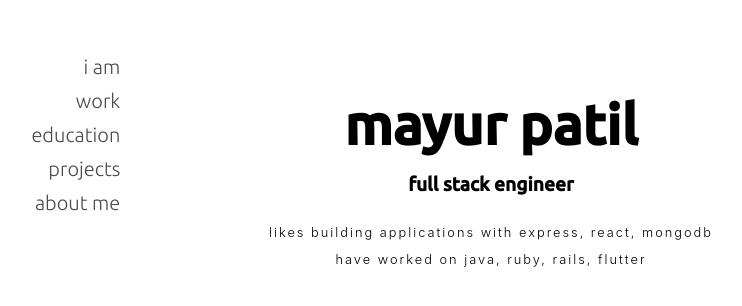
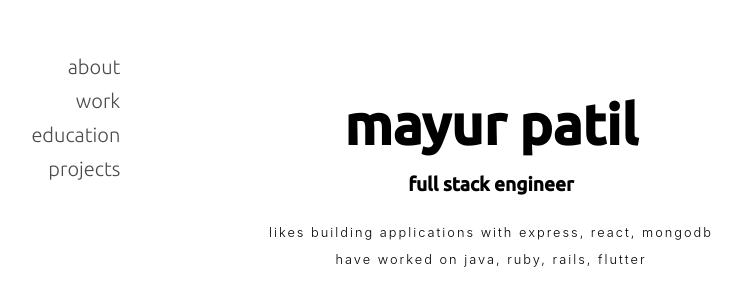
Before and after one commit to pmayur/portfolio, a React (Create React App) app: page / in a window 1280 px wide. Shown: the part 214-520 px from the top of the page, without its empty margins (149-891 px from the left). Built offline with nearby package versions, Linux system fonts and the light colour scheme.

Commit message:
update: re-arrange routes

```diff
--- a/src/App.jsx
+++ b/src/App.jsx
@@ -3,7 +3,6 @@ import Me           from "./components/me/Me"
 import Work         from "./components/work/Work"
 import Education    from "./components/education/Education"
 import Projects     from "./components/projects/Projects"
-import About        from "./components/about/About"
 
 import { MemoryRouter as Router, Switch, Route } from "react-router-dom";
 
@@ -32,10 +31,6 @@ function App() {
                         path="/projects"
                         component={() => <Projects />}
                     />
-                    <Route
-                        path="/aboutme"
-                        component={() => <About />}
-                    />
                 </Switch>
 
                 <div></div>
--- a/src/components/navigation/Navigator.jsx
+++ b/src/components/navigation/Navigator.jsx
@@ -9,7 +9,7 @@ export default function Navigator() {
         <div id="navigator">
             <div id="link-list">
                 <Link to="/" style={TEXTDECOR}>
-                    <div className="link">i am</div>
+                    <div className="link">about</div>
                 </Link>
 
                 <Link to="/work" style={TEXTDECOR}>
@@ -23,10 +23,6 @@ export default function Navigator() {
                 <Link to="/projects" style={TEXTDECOR}>
                     <div className="link">projects</div>
                 </Link>
-
-                <Link to="/aboutme" style={TEXTDECOR}>
-                    <div className="link">about me</div>
-                </Link>
             </div>
         </div>
     );
```
